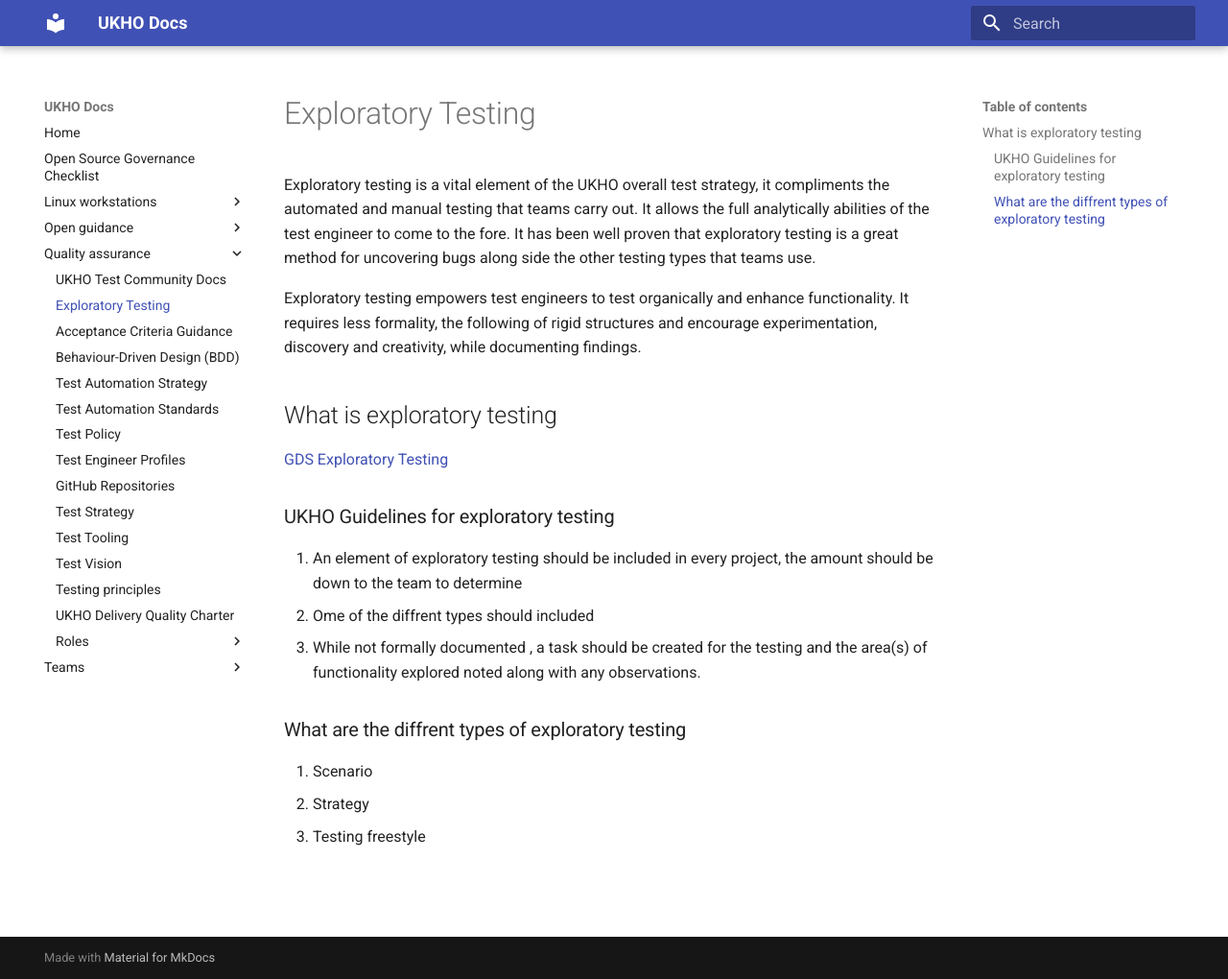
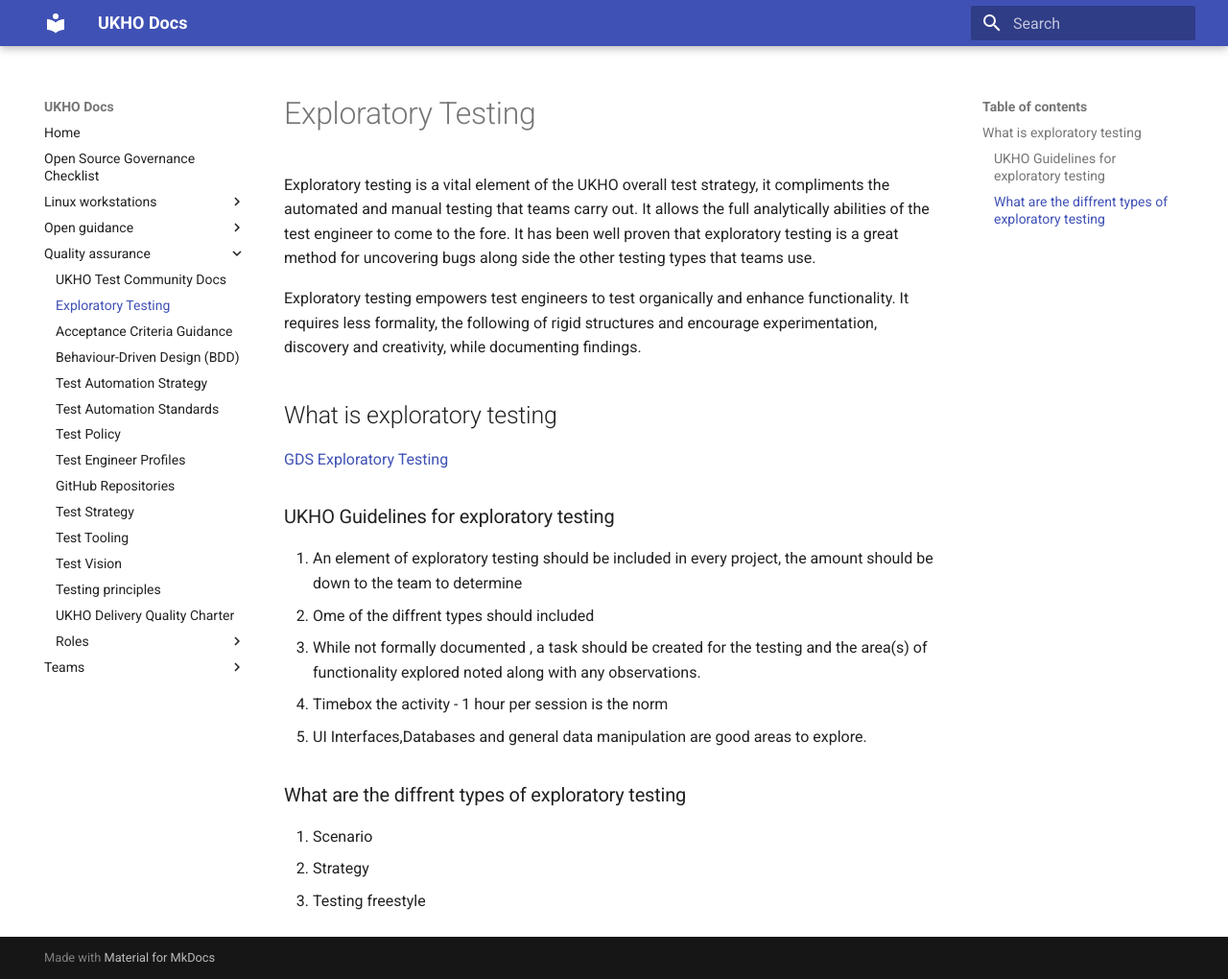
Before and after one commit to UKHO/docs, an MkDocs documentation site: the page built from docs/quality-assurance/Exploratory-testing.md, in a window 1280 px wide and 1020 px high. Shown: the whole window at 96% size. Built offline with MkDocs 1.6.1 and Material for MkDocs 9.7.7, drawn with Linux system fonts in a browser that asks for light colours.

Commit message:
Update Exploratory-testing.md

```diff
--- a/docs/quality-assurance/Exploratory-testing.md
+++ b/docs/quality-assurance/Exploratory-testing.md
@@ -14,6 +14,8 @@ Exploratory testing empowers test engineers to test organically and enhance func
 1. An element of exploratory testing should be included in every project, the amount should be down to the team to determine
 2. Ome of the diffrent types should included
 3. While not formally documented , a task should be created for the testing and the area(s) of functionality explored noted along with any observations.
+4. Timebox the activity - 1 hour per session is the norm
+5. UI Interfaces,Databases and general data manipulation are good areas to explore.
 
 
 ### What are the diffrent types of exploratory testing
```
